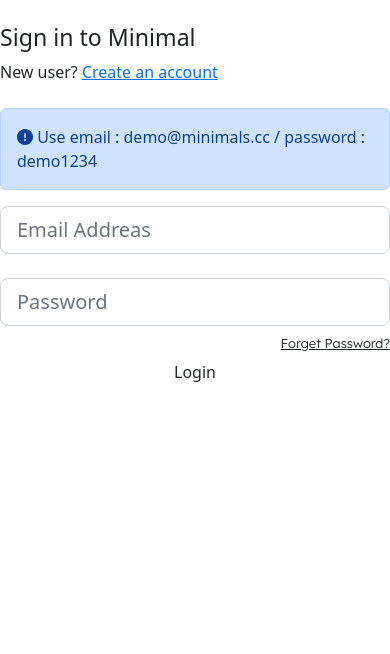
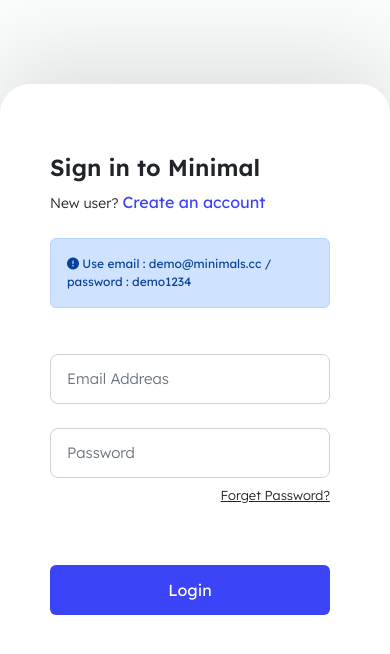
Before and after one commit to Dodolspartan/dodolspartan-github.io, a plain HTML site: page login.html in a window 390 px wide. Drawn offline with nearby package versions, Linux system fonts and the light colour scheme.

Commit message:
Update app.css

```diff
--- a/css/app.css
+++ b/css/app.css
@@ -270,6 +270,61 @@
 .nav_rsv_items{
     display: none;
 }
+/* HL_Form_login */
+.form_lg_fr{
+    display: grid;
+    margin: 0px 0px 0px 0px;
+    grid-template-columns: repeat(2, 1fr);
+    grid-template-rows: 1fr;
+    grid-column-gap: 20px;
+    grid-row-gap: 0px;
+    min-height: 400px;
+    background: #fafbfb;
+}
+.form_lg_fr .gab_frm_lg{
+    padding: 120px 0px 20px 20px;
+}
+.form_lg_fr .form_item_lg{
+    padding: 150px 60px 60px 50px;
+    background-color: #fff;
+}
+.form_lg_fr .form_item_lg .sig_text_items{
+    font-family: 'Lexend', sans-serif;
+    font-weight: 600;
+}
+.form_lg_fr .form_item_lg span{
+    font-family: 'Lexend', sans-serif;
+    font-weight: 300;
+    font-size: 14px;
+}
+.form_lg_fr .form_item_lg .crt_items{
+    font-family: 'Lexend', sans-serif;
+    font-weight: 400;
+    font-size: 16px;
+    text-decoration: none;
+    color: #3B44F6;
+}
+.form_lg_fr .form_item_lg form{
+    padding: 30px 0px 0px 0px;
+}
+.form_lg_fr .form_item_lg input{
+    font-family: 'Lexend', sans-serif;
+    height: 50px;
+    font-weight: 300;
+    color: #D1D1D1;
+    font-size: 15px;
+}
+.form_lg_fr .form_item_lg form .btn{
+    background: #3B44F6;
+    color: #fff;
+    font-family: 'Lexend', sans-serif;
+    height: 50px;
+    margin-top: 60px;
+}
+.form_lg_fr .alert{
+    font-family: 'Lexend', sans-serif;
+    font-size: 12px;
+}
 @media (max-width: 600px) {
     /* Responsive Nav */
     .nav_rsv_items{
@@ -456,6 +511,65 @@
     .footer .container-fluid .row .col{
         padding-bottom: 30px;
     }
+     /* HL_Form_login */
+    .form_lg_fr{
+        display: grid;
+        margin: 0px 0px 0px 0px;
+        grid-template-columns: repeat(1, 1fr);
+        grid-template-rows: 1fr;
+        grid-column-gap: 20px;
+        grid-row-gap: 0px;
+        min-height: 400px;
+        background: #fafbfb;
+    }
+    .form_lg_fr .gab_frm_lg img{
+        padding: 10px 0px 0px 0px;
+        width: 90%;
+    }
+    .form_lg_fr .form_item_lg{
+        padding: 70px 60px 60px 50px;
+        margin-top: -80px;
+        border-radius: 30px;
+        background-color: #fff;
+        box-shadow: 0px -30px 80px rgba(0, 0, 0, 0.10);
+    }
+    .form_lg_fr .form_item_lg .sig_text_items{
+        font-family: 'Lexend', sans-serif;
+        font-weight: 600;
+    }
+    .form_lg_fr .form_item_lg span{
+        font-family: 'Lexend', sans-serif;
+        font-weight: 300;
+        font-size: 14px;
+    }
+    .form_lg_fr .form_item_lg .crt_items{
+        font-family: 'Lexend', sans-serif;
+        font-weight: 400;
+        font-size: 16px;
+        text-decoration: none;
+        color: #3B44F6;
+    }
+    .form_lg_fr .form_item_lg form{
+        padding: 30px 0px 0px 0px;
+    }
+    .form_lg_fr .form_item_lg input{
+        font-family: 'Lexend', sans-serif;
+        height: 50px;
+        font-weight: 300;
+        color: #D1D1D1;
+        font-size: 15px;
+    }
+    .form_lg_fr .form_item_lg form .btn{
+        background: #3B44F6;
+        color: #fff;
+        font-family: 'Lexend', sans-serif;
+        height: 50px;
+        margin-top: 60px;
+    }
+    .form_lg_fr .alert{
+        font-family: 'Lexend', sans-serif;
+        font-size: 12px;
+    }
 }
 
 
```
